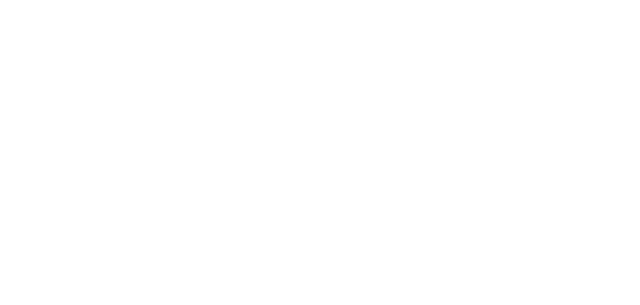
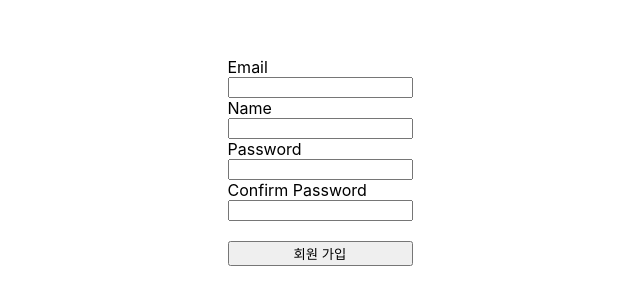
Before and after one commit to Programming-Seungwan/boiler-plate-seungwan, a React (Create React App) app in the folder client/: page /register in a window 1280 px wide. Before the commit this address had no page. Shown: the part 239-544 px from the top of the page, without its empty margins (320-960 px from the left). Built offline with nearby package versions, Linux system fonts and the light colour scheme.

Commit message:
Feat: logout funct complete

```diff
--- a/client/src/App.js
+++ b/client/src/App.js
@@ -12,7 +12,7 @@
         <Routes>
           <Route exact path='/' element={<LandingPage />}></Route>
           <Route exact path='/login' element={<LoginPage />}></Route>
-          <Route exact path='/dashboard' element={<RegisterPage />}></Route>
+          <Route exact path='/register' element={<RegisterPage />}></Route>
         </Routes>
       </div>
     </Router>
--- a/client/src/_actions/types.js
+++ b/client/src/_actions/types.js
@@ -1 +1,2 @@
 export const LOGIN_USER = 'login_user';
+export const REGISTER_USER = 'register_user';
--- a/client/src/_actions/user_action.js
+++ b/client/src/_actions/user_action.js
@@ -1,5 +1,5 @@
 import axios from 'axios';
-import { LOGIN_USER } from './types';
+import { LOGIN_USER, REGISTER_USER } from './types';
 export function loginUser(dataToSubmit) {
   // 보낼 데이터를 전송하고, 받은 결과를 request라는 변수에 저장을 함
   const request = axios
@@ -12,3 +12,16 @@
     payload: request,
   };
 }
+
+export function registerUser(dataToSubmit) {
+  // 보낼 데이터를 전송하고, 받은 결과를 request라는 변수에 저장을 함
+  const request = axios
+    .post('/api/users/register', dataToSubmit)
+    .then((response) => response.data);
+
+  // 이건 action 함수이므로 state에 영향을 준다
+  return {
+    type: REGISTER_USER,
+    payload: request,
+  };
+}
--- a/client/src/_reducers/user_reducer.js
+++ b/client/src/_reducers/user_reducer.js
@@ -1,10 +1,11 @@
-import { LOGIN_USER } from '../_actions/types';
+import { LOGIN_USER, REGISTER_USER } from '../_actions/types';
 
 export default function (state = {}, action) {
   switch (action.type) {
     case LOGIN_USER:
       return { ...state, loginSucces: action.payload };
-
+    case REGISTER_USER:
+      return { ...state, register: action.payload };
     default:
       return state;
   }
--- a/client/src/components/views/LandingPage/LandingPage.js
+++ b/client/src/components/views/LandingPage/LandingPage.js
@@ -1,10 +1,26 @@
 import React, { useEffect } from 'react';
 import axios from 'axios';
+import { useNavigate } from 'react-router-dom';
+
 function LandingPage() {
+  const navigate = useNavigate();
+
   useEffect(() => {
     // 서버 단으로 get 요청을 보낼 수 있다
     axios.get('/api/hello').then((response) => console.log(response));
   }, []);
+
+  function handleLogout() {
+    axios.get('/api/users/logout').then((response) => {
+      console.log(response);
+      if (response.data.success) {
+        navigate('/login');
+      } else {
+        alert('로그아웃 하는 데에 실패했습니다!');
+      }
+    });
+  }
+
   return (
     <div
       style={{
@@ -16,6 +32,7 @@
       }}
     >
       <h2>시작 페이지</h2>
+      <button onClick={handleLogout}>로그 아웃</button>
     </div>
   );
 }
--- a/client/src/components/views/LoginPage/LoginPage.js
+++ b/client/src/components/views/LoginPage/LoginPage.js
@@ -1,4 +1,3 @@
-import { Axios } from 'axios';
 import React, { useState } from 'react';
 import { useDispatch } from 'react-redux';
 import { useNavigate } from 'react-router-dom';
--- a/client/src/components/views/RegisterPage/RegisterPage.js
+++ b/client/src/components/views/RegisterPage/RegisterPage.js
@@ -1,7 +1,96 @@
-import React from 'react';
+import React, { useState } from 'react';
+import { useDispatch } from 'react-redux';
+import { useNavigate } from 'react-router-dom';
+import { registerUser } from '../../../_actions/user_action';
 
 function RegisterPage() {
-  return <div>RegisterPage</div>;
+  const dispatch = useDispatch();
+  const navigate = useNavigate();
+  const [email, setEmail] = useState('');
+  const [password, setPassword] = useState('');
+  const [name, setName] = useState('');
+  const [confirmPassword, setConfirmPassword] = useState('');
+
+  function handleEmail(ev) {
+    setEmail(ev.target.value);
+  }
+
+  function handlePassword(ev) {
+    setPassword(ev.target.value);
+  }
+
+  function handleName(ev) {
+    setName(ev.target.value);
+  }
+
+  function handleConfirmPassword(ev) {
+    setConfirmPassword(ev.target.value);
+  }
+
+  function handleFormSubmit(ev) {
+    // form의 제출 시 기본 동작인 page refresh를 막아준다
+    ev.preventDefault();
+
+    if (password !== confirmPassword) {
+      return alert('비밀 번호와 비밀 번호 확인은 같아야 합니다!');
+    }
+    // 현재 상태에 있는 것들을 body에 담아준다
+    let body = {
+      email: email,
+      name: name,
+      password: password,
+    };
+
+    // dispatch 훅을 통해서 body를 담은 action을 생성해준다
+    dispatch(registerUser(body)).then((response) => {
+      if (response.payload.success) {
+        navigate('/login');
+      } else {
+        alert('Failed to sign up');
+      }
+    });
+  }
+
+  return (
+    <div
+      style={{
+        display: 'flex',
+        justifyContent: 'center',
+        alignItems: 'center',
+        width: '100%',
+        height: '100vh',
+      }}
+    >
+      <form
+        style={{ display: 'flex', flexDirection: 'column' }}
+        onSubmit={handleFormSubmit}
+      >
+        <label>Email</label>
+        <input type='email' value={email} onChange={handleEmail}></input>
+
+        <label>Name</label>
+        <input type='text' value={name} onChange={handleName}></input>
+
+        <label>Password</label>
+        <input
+          type='Password'
+          value={password}
+          onChange={handlePassword}
+        ></input>
+
+        <label>Confirm Password</label>
+        <input
+          type='Password'
+          value={confirmPassword}
+          onChange={handleConfirmPassword}
+        ></input>
+
+        <br />
+
+        <button type='submit'>회원 가입</button>
+      </form>
+    </div>
+  );
 }
 
 export default RegisterPage;
```
